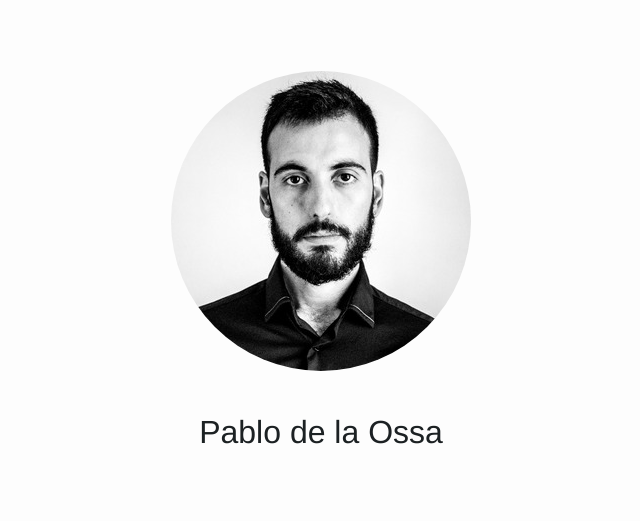
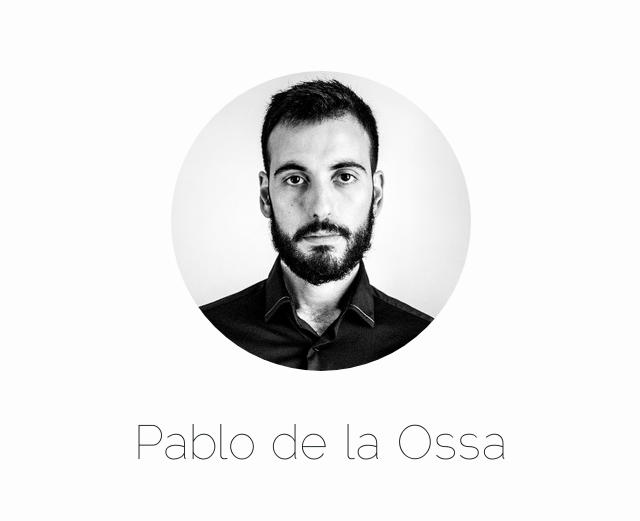
Before and after one commit to autumnyard/autumnyard-web, a PHP site: page / in a window 1280 px wide. Shown: the top 521 px of the page, without its empty margins (319-959 px from the left). Run offline with PHP 8.4, Linux system fonts and the light colour scheme.

Commit message:
Added some fonts.

```diff
--- a/autumnyard.com/css/style.css
+++ b/autumnyard.com/css/style.css
@@ -1,4 +1,8 @@
 @charset "utf-8";
+@font-face {
+    font-family: 'Raleway'; /*a name to be used later*/
+    src: url('/font/raleway_thin-webfont.ttf')  format('truetype'); /*URL to font*/
+}
 /*------------------------------------*\
     $RESET
 \*------------------------------------*/
@@ -76,7 +80,8 @@ textarea {
 html {
     background-color: #fdfdfd;
     color:  #1c2123; /* #95a4a9 */
-    font: 12px/1.5 "Helvetica Neue", Helvetica, Arial, sans-serif;
+    /*font: 12px/1.5 "Raleway", "Helvetica Neue", Helvetica, Arial, sans-serif;*/
+    font-family: 'Raleway';
 }
 body {
     margin: 4%;
@@ -99,7 +104,7 @@ body {
     width: 400px;
 }
     .title {
-        font-size: 32px; /* 48px; */
+        font-size: 48px; /* 48px; */
         font-weight: normal;
         line-height: 1;
         text-align: center;
```
Also changed, not shown: autumnyard.com/font/Jura-Regular.ttf (added), autumnyard.com/font/Nexa Bold.otf (added), autumnyard.com/font/Nexa Light.otf (added), autumnyard.com/font/raleway_thin-webfont.ttf (added).
